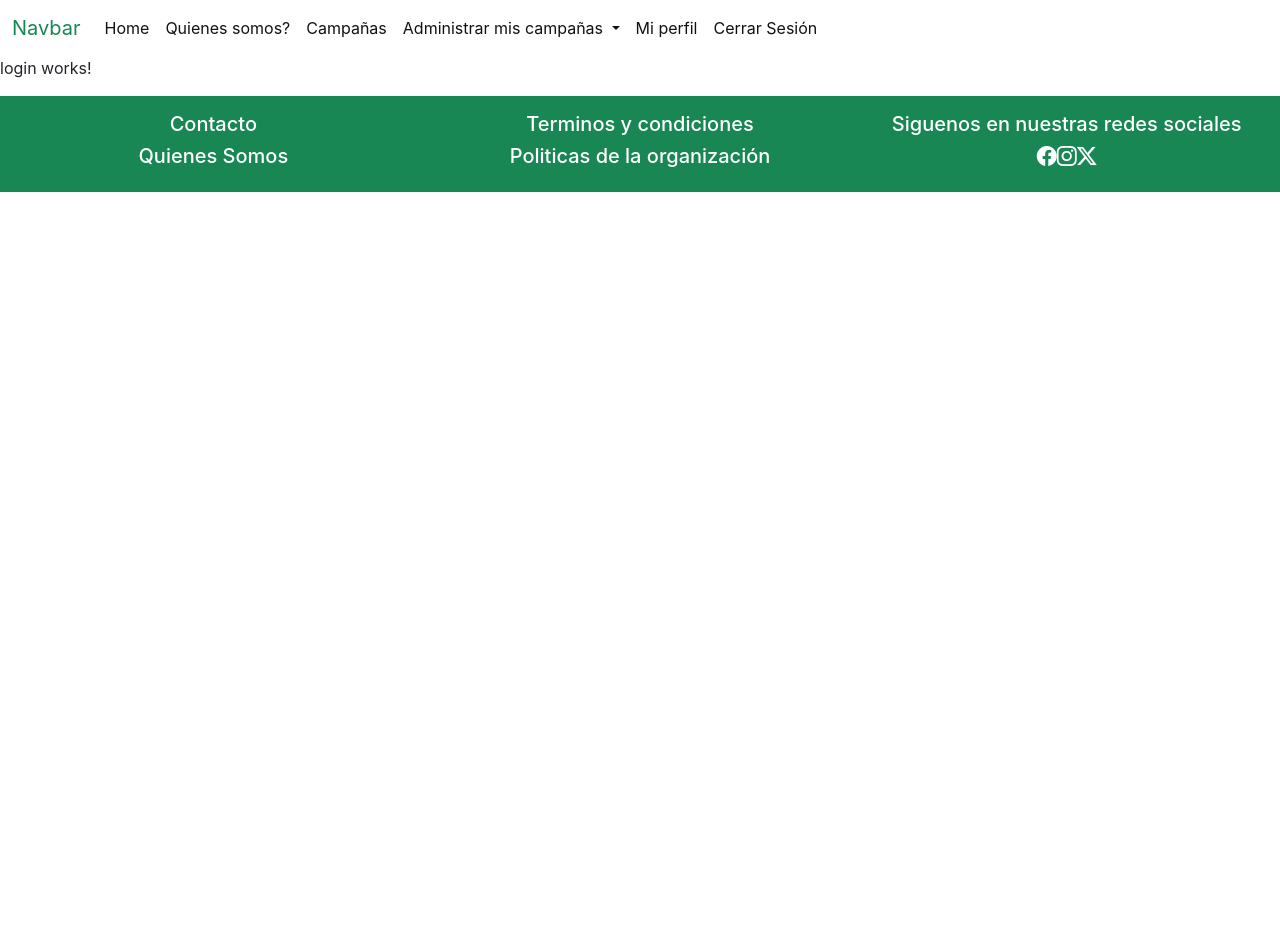
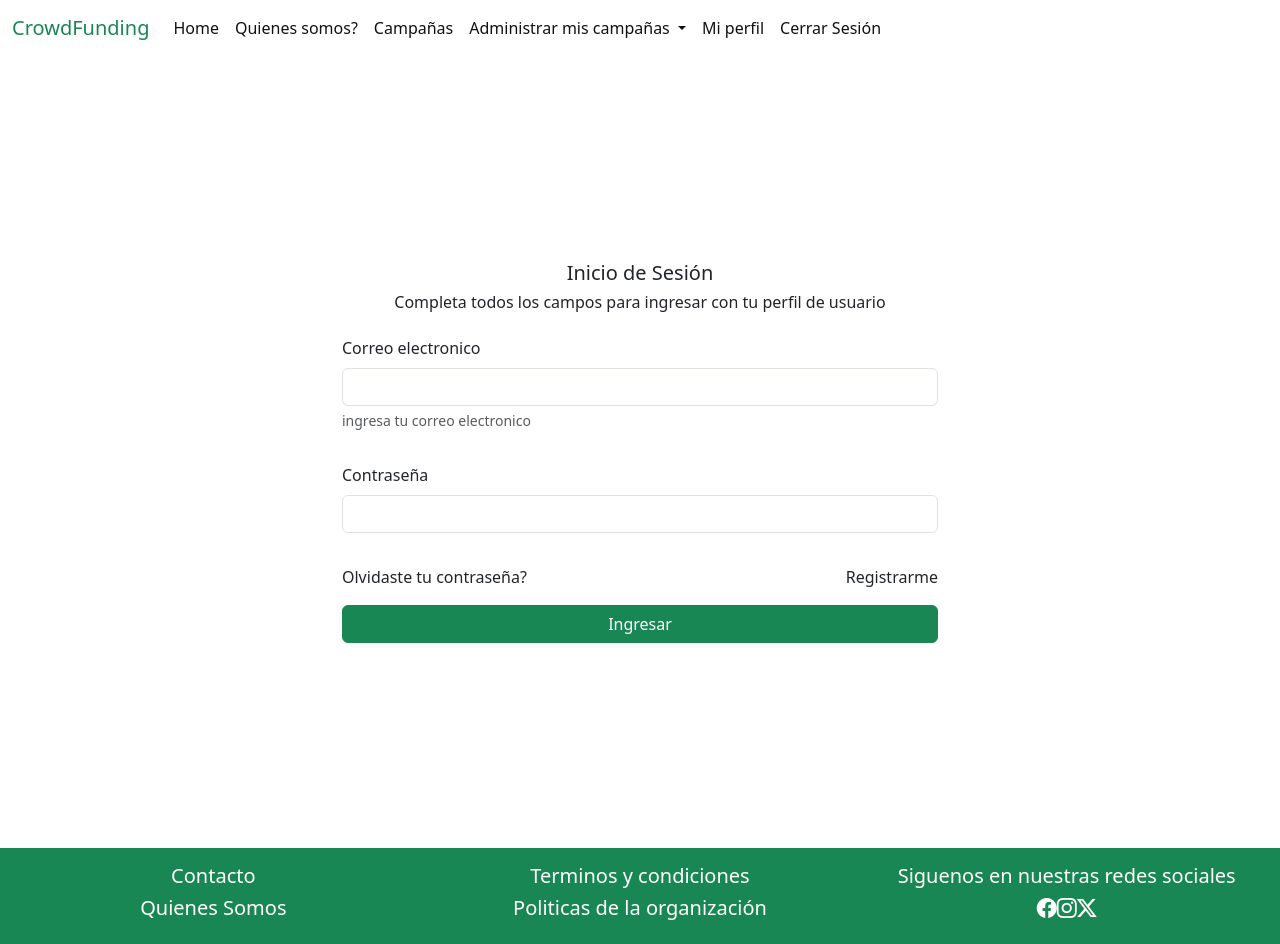
Before and after one commit to MartinPPY/ong, an Angular app: page /login in a window 1280 px wide. Before the commit the page ends 800 px from the top, so only its background shows below. Built offline with nearby package versions, Linux system fonts and the light colour scheme.

Commit message:
estructurando el proyecto

```diff
--- a/src/app/app.component.css
+++ b/src/app/app.component.css
@@ -1,165 +1,4 @@
-:host {
-    --bright-blue: oklch(51.01% 0.274 263.83);
-    --electric-violet: oklch(53.18% 0.28 296.97);
-    --french-violet: oklch(47.66% 0.246 305.88);
-    --vivid-pink: oklch(69.02% 0.277 332.77);
-    --hot-red: oklch(61.42% 0.238 15.34);
-    --orange-red: oklch(63.32% 0.24 31.68);
+:root{
+    --bs-primary-border-subtle: #fff;
 
-    --gray-900: oklch(19.37% 0.006 300.98);
-    --gray-700: oklch(36.98% 0.014 302.71);
-    --gray-400: oklch(70.9% 0.015 304.04);
-
-    --red-to-pink-to-purple-vertical-gradient: linear-gradient(180deg,
-            var(--orange-red) 0%,
-            var(--vivid-pink) 50%,
-            var(--electric-violet) 100%);
-
-    --red-to-pink-to-purple-horizontal-gradient: linear-gradient(90deg,
-            var(--orange-red) 0%,
-            var(--vivid-pink) 50%,
-            var(--electric-violet) 100%);
-
-    --pill-accent: var(--bright-blue);
-
-    font-family: "Inter", -apple-system, BlinkMacSystemFont, "Segoe UI", Roboto,
-        Helvetica, Arial, sans-serif, "Apple Color Emoji", "Segoe UI Emoji",
-        "Segoe UI Symbol";
-    box-sizing: border-box;
-    -webkit-font-smoothing: antialiased;
-    -moz-osx-font-smoothing: grayscale;
 }
-
-h1 {
-    font-size: 3.125rem;
-    color: var(--gray-900);
-    font-weight: 500;
-    line-height: 100%;
-    letter-spacing: -0.125rem;
-    margin: 0;
-    font-family: "Inter Tight", -apple-system, BlinkMacSystemFont, "Segoe UI", Roboto,
-        Helvetica, Arial, sans-serif, "Apple Color Emoji", "Segoe UI Emoji",
-        "Segoe UI Symbol";
-}
-
-p {
-    margin: 0;
-    color: var(--gray-700);
-}
-
-main {
-    width: 100%;
-    min-height: 100%;
-    display: flex;
-    justify-content: center;
-    align-items: center;
-    padding: 1rem;
-    box-sizing: inherit;
-    position: relative;
-}
-
-.angular-logo {
-    max-width: 9.2rem;
-}
-
-.content {
-    display: flex;
-    justify-content: space-around;
-    width: 100%;
-    max-width: 700px;
-    margin-bottom: 3rem;
-}
-
-.content h1 {
-    margin-top: 1.75rem;
-}
-
-.content p {
-    margin-top: 1.5rem;
-}
-
-.divider {
-    width: 1px;
-    background: var(--red-to-pink-to-purple-vertical-gradient);
-    margin-inline: 0.5rem;
-}
-
-.pill-group {
-    display: flex;
-    flex-direction: column;
-    align-items: start;
-    flex-wrap: wrap;
-    gap: 1.25rem;
-}
-
-.pill {
-    display: flex;
-    align-items: center;
-    --pill-accent: var(--bright-blue);
-    background: color-mix(in srgb, var(--pill-accent) 5%, transparent);
-    color: var(--pill-accent);
-    padding-inline: 0.75rem;
-    padding-block: 0.375rem;
-    border-radius: 2.75rem;
-    border: 0;
-    transition: background 0.3s ease;
-    font-family: var(--inter-font);
-    font-size: 0.875rem;
-    font-style: normal;
-    font-weight: 500;
-    line-height: 1.4rem;
-    letter-spacing: -0.00875rem;
-    text-decoration: none;
-}
-
-.pill:hover {
-    background: color-mix(in srgb, var(--pill-accent) 15%, transparent);
-}
-
-.pill-group .pill:nth-child(6n + 1) {
-    --pill-accent: var(--bright-blue);
-}
-
-.pill-group .pill:nth-child(6n + 2) {
-    --pill-accent: var(--french-violet);
-}
-
-.pill-group .pill:nth-child(6n + 3),
-.pill-group .pill:nth-child(6n + 4),
-.pill-group .pill:nth-child(6n + 5) {
-    --pill-accent: var(--hot-red);
-}
-
-.pill-group svg {
-    margin-inline-start: 0.25rem;
-}
-
-.social-links {
-    display: flex;
-    align-items: center;
-    gap: 0.73rem;
-    margin-top: 1.5rem;
-}
-
-.social-links path {
-    transition: fill 0.3s ease;
-    fill: var(--gray-400);
-}
-
-.social-links a:hover svg path {
-    fill: var(--gray-900);
-}
-
-@media screen and (max-width: 650px) {
-    .content {
-        flex-direction: column;
-        width: max-content;
-    }
-
-    .divider {
-        height: 1px;
-        width: 100%;
-        background: var(--red-to-pink-to-purple-horizontal-gradient);
-        margin-block: 1.5rem;
-    }
-}
--- a/src/app/modules/auth/components/login/login.component.css
+++ b/src/app/modules/auth/components/login/login.component.css
@@ -0,0 +1,35 @@
+main{
+    padding: 2vh;
+}
+
+section{
+    padding: 2vh;
+    display: flex;
+    justify-content: center;
+    align-items: center;
+    height: 95vh;
+}
+
+form{
+    display: flex;
+    flex-direction: column;
+    gap: 2vh;
+}
+
+form > div{
+    display: flex;
+    flex-direction: column;
+}
+
+.form-options{
+    flex-direction: row !important;
+    justify-content: space-between;
+}
+
+.form-title > *{
+    text-align: center;
+}
+
+input{
+    outline: none;
+}
--- a/src/app/modules/auth/components/login/login.component.html
+++ b/src/app/modules/auth/components/login/login.component.html
@@ -1 +1,24 @@
-<p>login works!</p>
+<main class="container-fluid">
+    <section class="row">
+        <form class="col-6">
+            <div class="form-title">
+                <h5>Inicio de Sesión</h5>
+                <h6>Completa todos los campos para ingresar con tu perfil de usuario</h6>
+            </div>
+            <div class="mb-3">
+                <label for="exampleInputEmail1" class="form-label">Correo electronico</label>
+                <input type="email" class="form-control" id="exampleInputEmail1" aria-describedby="emailHelp">
+                <div id="emailHelp" class="form-text">ingresa tu correo electronico</div>
+            </div>
+            <div class="mb-3">
+                <label for="exampleInputPassword1" class="form-label">Contraseña</label>
+                <input type="password" class="form-control" id="exampleInputPassword1">
+            </div>
+            <div class="form-options">
+                <a>Olvidaste tu contraseña?</a>
+                <a>Registrarme</a>
+            </div>
+            <button type="submit" class="btn btn-success">Ingresar</button>
+        </form>
+    </section>
+</main>
--- a/src/app/modules/auth/components/registro/registro.component.css
+++ b/src/app/modules/auth/components/registro/registro.component.css
@@ -0,0 +1,27 @@
+main{
+    padding: 2vh;
+}
+
+section{
+    padding: 2vh;
+    display: flex;
+    justify-content: center;
+    align-items: center;
+    height: 95vh;
+}
+
+form{
+    display: flex;
+    flex-direction: column;
+    gap: 2vh;
+}
+
+form > div{
+    display: flex;
+    flex-direction: column;
+}
+
+.form-options{
+    flex-direction: row !important;
+    justify-content: space-between;
+}
--- a/src/app/modules/auth/components/registro/registro.component.html
+++ b/src/app/modules/auth/components/registro/registro.component.html
@@ -1 +1,23 @@
-<p>registro works!</p>
+<main class="container-fluid">
+    <section class="row">
+        <form class="col-6">
+            <div>
+                <h5>Registro de usuario</h5>
+                <h6>Completa todos los campos para crear tu perfil de usuario</h6>
+            </div>
+            <div class="mb-3">
+                <label for="exampleInputEmail1" class="form-label">Email address</label>
+                <input type="email" class="form-control" id="exampleInputEmail1" aria-describedby="emailHelp">
+                <div id="emailHelp" class="form-text">We'll never share your email with anyone else.</div>
+            </div>
+            <div class="mb-3">
+                <label for="exampleInputPassword1" class="form-label">Password</label>
+                <input type="password" class="form-control" id="exampleInputPassword1">
+            </div>
+            <div class="form-options">
+                <a>Ya tengo un cuenta</a>
+            </div>
+            <button type="submit" class="btn btn-primary">Submit</button>
+        </form>
+    </section>
+</main>
--- /dev/null
+++ b/src/app/modules/principal/components/home/home.component.css
@@ -0,0 +1,10 @@
+
+main,section{
+    padding: 2vh;
+}
+
+section{
+    display: flex;
+    justify-content: space-around;
+    flex-wrap: wrap;
+}
--- /dev/null
+++ b/src/app/modules/principal/components/home/home.component.html
@@ -0,0 +1,37 @@
+<main class="container-fluid">
+
+    <section class="row">
+        <h1 class="col-12">Conoce nuestras campañas y sumate!</h1>
+        <div class="card" style="width: 18rem;">
+            <img src="..." class="card-img-top" alt="...">
+            <div class="card-body">
+                <h5 class="card-title">Los bronces</h5>
+                <p class="card-text">Some quick example text to build on the card title and make up the bulk of the
+                    card's content.</p>
+                <a href="#" class="btn btn-warning">Involucrate</a>
+            </div>
+        </div>
+        <div class="card" style="width: 18rem;">
+            <img src="..." class="card-img-top" alt="...">
+            <div class="card-body">
+                <h5 class="card-title">Aculeo: Humedal urbano</h5>
+                <p class="card-text">Some quick example text to build on the card title and make up the bulk of the
+                    card's content.</p>
+                <a href="#" class="btn btn-warning">Involucrate</a>
+            </div>
+        </div>
+        <div class="card" style="width: 18rem;">
+            <img src="..." class="card-img-top" alt="...">
+            <div class="card-body">
+                <h5 class="card-title">Freno a la expansión salmonera</h5>
+                <p class="card-text">Some quick example text to build on the card title and make up the bulk of the
+                    card's content.</p>
+                <a href="#" class="btn btn-warning">Involucrate</a>
+            </div>
+        </div>
+    </section>
+    <section>
+        <h1 class="col-12">¿Quienes Somos?</h1>
+
+    </section>
+</main>
--- a/src/app/modules/principal/principal.module.ts
+++ b/src/app/modules/principal/principal.module.ts
@@ -1,10 +1,11 @@
 import { NgModule } from '@angular/core';
 import { CommonModule } from '@angular/common';
+import { HomeComponent } from './components/home/home.component';
 
 
 
 @NgModule({
-  declarations: [],
+  declarations: [HomeComponent],
   imports: [
     CommonModule
   ]
--- a/src/app/shared/components/header/header.component.html
+++ b/src/app/shared/components/header/header.component.html
@@ -1,6 +1,6 @@
 <nav class="navbar navbar-expand-lg">
     <div class="container-fluid">
-        <a class="navbar-brand" href="#">Navbar</a>
+        <a class="navbar-brand" href="#">CrowdFunding</a>
         <button class="navbar-toggler" type="button" data-bs-toggle="collapse" data-bs-target="#navbarSupportedContent"
             aria-controls="navbarSupportedContent" aria-expanded="false" aria-label="Toggle navigation">
             <span class="navbar-toggler-icon"></span>
```
Also changed, not shown: src/app/app.routes.ts (+15 -0 lines), src/app/modules/principal/components/home/home.component.ts (added, +10 -0 lines), src/app/shared/shared.module.ts (+5 -2 lines), 1 other file (tests, documents, lock files or other folders).
